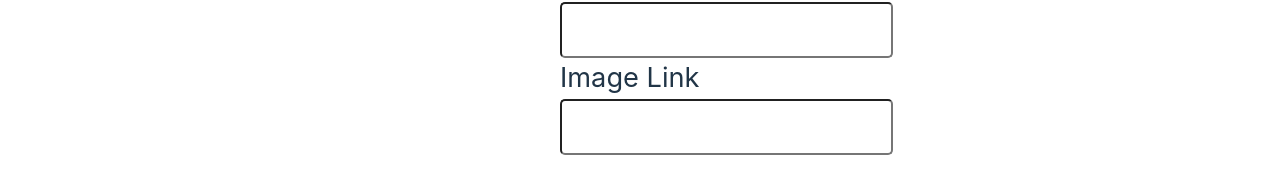
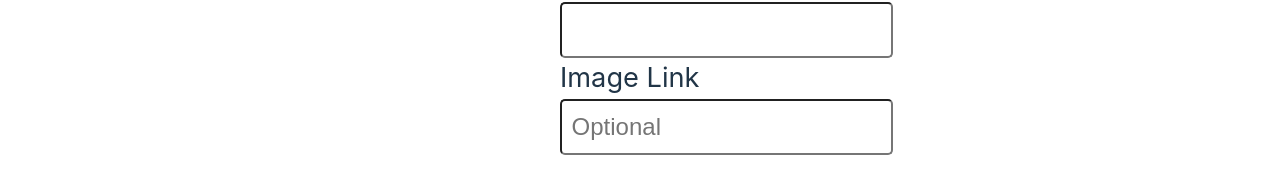
Before and after one commit to Purv-8819/Creatorverse, a React (Vite) app: page /add in a window 1280 px wide. Shown: the part 860-1045 px from the top of the page. Built offline with nearby package versions, Linux system fonts and the light colour scheme.

Commit message:
Adding Creator Form functional

```diff
--- a/src/pages/AddCreator.css
+++ b/src/pages/AddCreator.css
@@ -42,3 +42,7 @@ button{
    background-color:rgb(81, 133, 180);
    border: none;
 }
+
+button:hover{
+   cursor: pointer;
+}
--- a/src/pages/AddCreator.jsx
+++ b/src/pages/AddCreator.jsx
@@ -5,14 +5,30 @@ import "./AddCreator.css"
 
 
 function AddCreator() {
-  const [name, setName] = useState("");
-  const [description, setDescription] = useState("");
+  const [creatorName, setName] = useState("");
+  const [creatorDescription, setDescription] = useState("");
   const [yLink, setYLink] = useState("");
   const [iLink, setILink] = useState("");
 
   function handleSubmit(e){
     e.preventDefault();
+    if(creatorName != "" && creatorDescription != "" && yLink != ""){
+      postCreator();
+    }else{
+      alert("One or more fields empty");
+    }
+  }
 
+  async function postCreator(){
+    const {error} = await supabase.from('creators').insert({
+      name: creatorName, description: creatorDescription, url: yLink, imageURL: iLink
+    })
+
+    setName("");
+    setDescription("");
+    setYLink("");
+    setILink("");
+    window.location.assign("/");
   }
 
   return (
@@ -21,14 +37,14 @@ function AddCreator() {
       <form>
         <h2>General Info</h2>
         <label>Name</label>
-        <input type='text' value={name} onChange={(e)=>{setName(e.target.value)}}></input>
+        <input type='text' value={creatorName} onChange={(e)=>{setName(e.target.value)}}></input>
         <label>Description</label>
-        <textarea value={description} onChange={(e)=>{setDescription(e.target.value)}}></textarea>
+        <textarea value={creatorDescription} onChange={(e)=>{setDescription(e.target.value)}}></textarea>
         <h2>Social Media</h2>
         <label>Youtube Link</label>
         <input type='text' value={yLink} onChange={(e)=>{setYLink(e.target.value)}}></input>
         <label>Image Link</label>
-        <input type='text' value={iLink} onChange={(e)=>{setILink(e.target.value)}}></input>
+        <input type='text' value={iLink} placeholder='Optional' onChange={(e)=>{setILink(e.target.value)}}></input>
         <button type='submit' onClick={handleSubmit}>SUBMIT</button>
       </form>
     </div>
```
